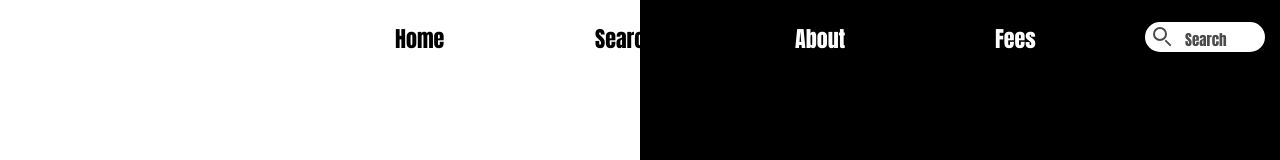
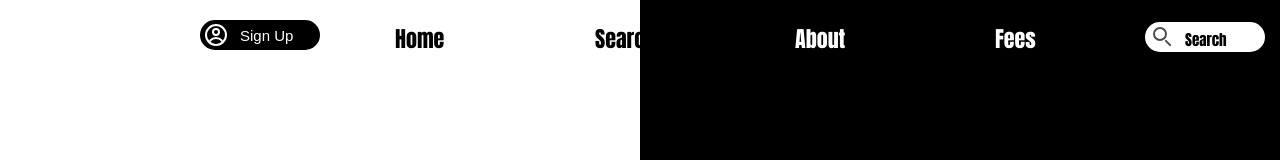
Before and after one commit to siniourz/new-website, a plain HTML site: page index.html in a window 1280 px wide. Shown: the top 160 px of the page. Drawn offline with Linux system fonts and the light colour scheme.

Commit message:
final parts of second parts

```diff
--- a/index.html
+++ b/index.html
@@ -20,6 +20,7 @@
                         <a href="#" id="a3"><li>about</li></a>
                         <a href="#" id="a4"><li>fees</li></a>
                         <a href="#" class="search-bar"><li class="s2">search</li><i class="gg-search"></i></a>
+                        <a href="#" class="sign-up-bar"><li class="s3">sign up</li><i class="gg-profile"></i></a>
                     </ul>
                 </div>
             </div>
@@ -37,7 +38,7 @@
             <img src="resources/ol3 Background Removed.png" alt="black-white-background" class="bw-img">
             <h1 class="first-h1">speaking</h1>
             <h5 class="first-h5">We'll teach you to speak like a native with our innovative methods. Our approach focuses on practical, real-life conversations, cultural nuances, and advanced language techniques. Join us to enhance your fluency and confidence in no time!</h5>
-            <a href="#"><button class="first-button">visit the main page</button></a>
+            <a href="file:///Users/sinakazemi/Library/Mobile%20Documents/com~apple~CloudDocs/English-website/English-website/index.html" target="_blank"><button class="first-button">visit the main page</button></a>
         </div>
     </body>
 </html>
--- a/style.css
+++ b/style.css
@@ -108,6 +108,21 @@ body,html{
     border-radius: 20px;
 
 }
+.sign-up-bar{
+    background-color: black;
+    color: white;
+    width: 120px;
+    height: 30px;
+    position: absolute;
+    font-size: 14px;
+    font-family: Impact, Haettenschweiler, 'Arial Narrow Bold', sans-serif;
+    text-decoration: none;
+    border-radius: 20px;
+    left: 105px;
+    top: -2px;
+}
+
+
 .search-bar:hover{
     background-color: rgb(203, 202, 202);
     transition: ease-in-out 0.2s;
@@ -117,9 +132,20 @@ body,html{
     left: 40px;
     top: 6px;
     font-size: 15px;
-
     color: black;
-    opacity: 70%;
+}
+.s3{
+    position: absolute;
+    font-size: 15px;
+    font-family: Arial, Helvetica, sans-serif;
+    left: 40px;
+    top: 7px;
+    font-weight: 400;
+    transition-duration: 0.3s;
+}
+.sign-up-bar:hover{
+    background-color: rgb(85, 85, 85);
+    transition: ease-in-out 0.2s;
 }
 .gg-search {
     box-sizing: border-box;
@@ -149,6 +175,39 @@ body,html{
     transform: rotate(-45deg);
     top: 10px;
     left: 12px
+}
+.gg-profile,
+.gg-profile::after,
+.gg-profile::before {
+    display: block;
+    box-sizing: border-box;
+    border: 2px solid;
+    border-radius: 100px
+}
+.gg-profile {
+    overflow: hidden;
+    transform: scale(var(--ggs,1));
+    width: 22px;
+    height: 22px;
+    top: 4px;
+    left: 5px;
+    position: relative
+}
+.gg-profile::after,
+.gg-profile::before {
+    content: "";
+    position: absolute;
+    top: 2px;
+    left: 5px;
+    width: 8px;
+    height: 8px
+}
+.gg-profile::after {
+    border-radius: 200px;
+    top: 11px;
+    left: 0px;
+    width: 18px;
+    height: 18px
 }
 @import url('https://unpkg.com/css.gg@2.0.0/icons/css/search.css');
 .img1{
@@ -271,7 +330,7 @@ body:hover .right-text{
 }
  .first-box:hover .first-h1{
     opacity: 1;
-    transition:ease-in-out 1s;
+    transition:ease-in-out 0.8s;
     left: 800px;
 }
  .first-h5{
@@ -292,7 +351,7 @@ body:hover .right-text{
  .first-box:hover .first-h5{
     opacity: 90%;
     left: 850px;
-    transition: ease-in-out 1.5s;
+    transition: ease-in-out 1.2s;
 
 }
  .first-button{
@@ -312,6 +371,11 @@ body:hover .right-text{
 }
  .first-box:hover .first-button{
     opacity: 1;
-    transition: ease-in-out 2s;
-    left: 950px;
+    transition: ease-in-out 1.6s;
+    left: 925px;
 }
+.first-button:hover{
+    background-color: rgb(85, 85, 85);
+    transition: ease-in-out 0.2ms;
+    color: white;
+}
```
Lines whose indentation alone changed are shown as unchanged.
